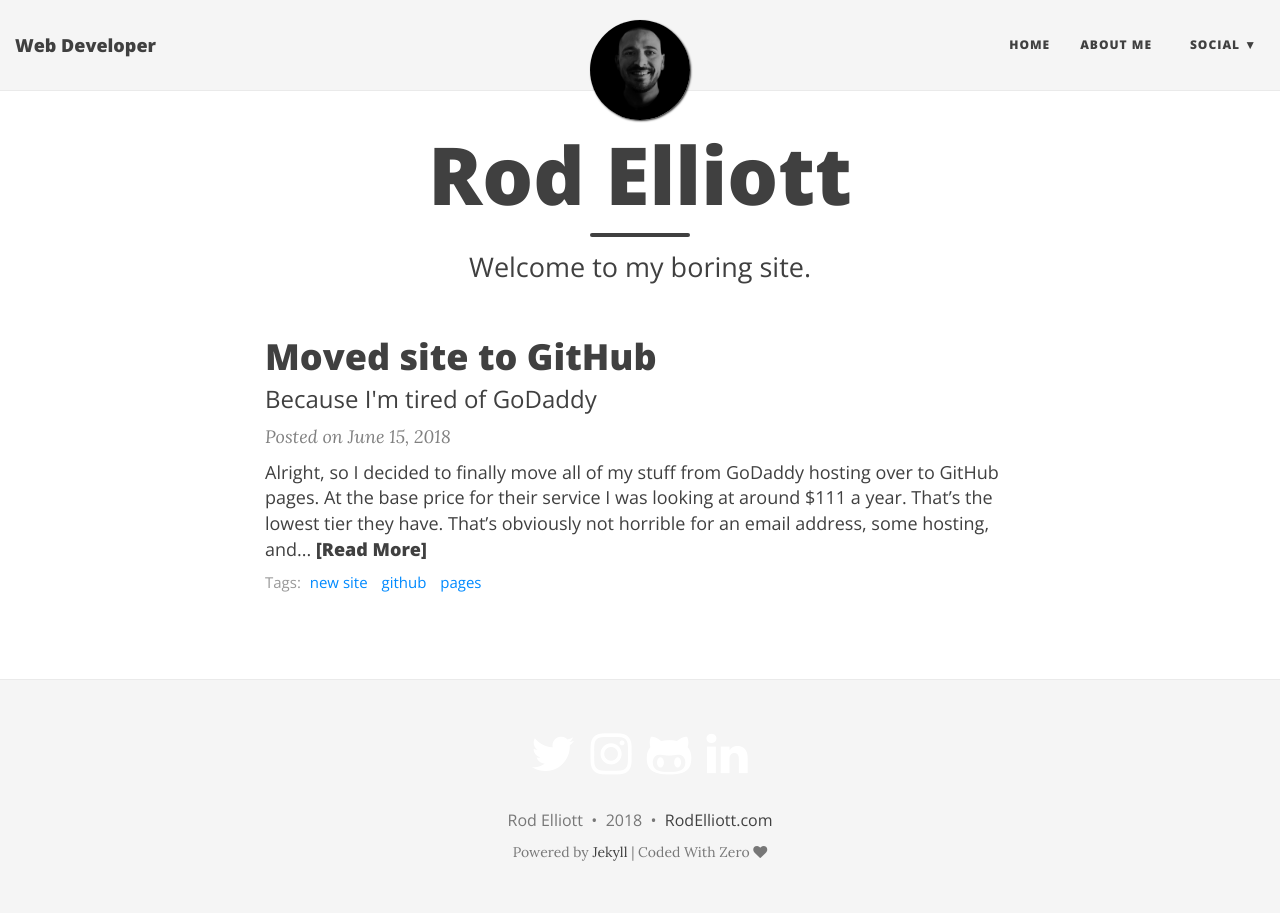
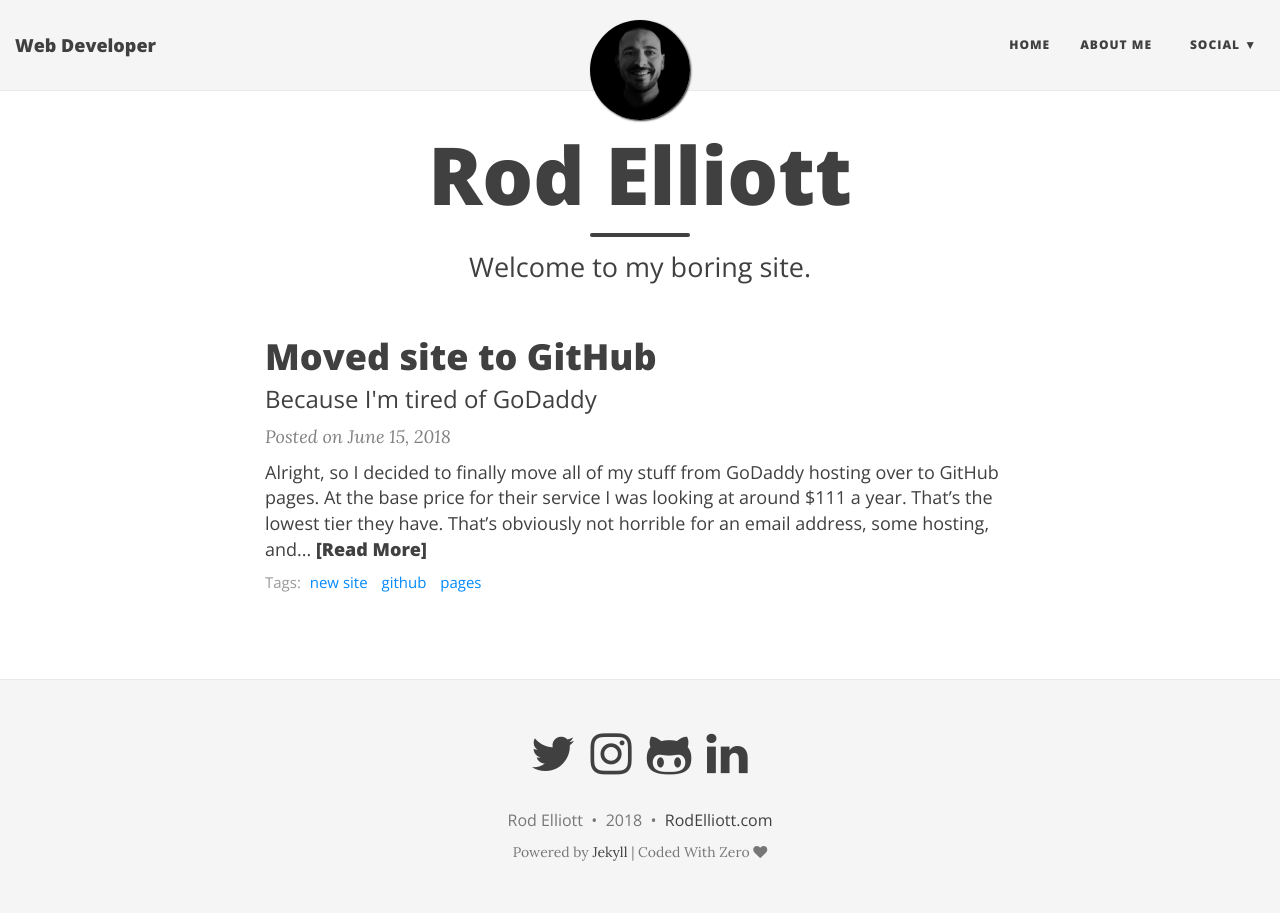
Before and after one commit to rodelliott/rodelliott.github.io, a Jekyll site: the page built from index.html, in a window 1280 px wide. Built offline with Jekyll 4.4.1, drawn with Linux system fonts in a browser that asks for light colours; nearby versions of some CDN libraries; the list of posts is cut into pages by our own code.

Commit message:
new changes

```diff
--- a/_includes/footer.html
+++ b/_includes/footer.html
@@ -15,7 +15,7 @@
               <a href="{{element.baseURL}}{{ site.social-network-links[curkey] }}" title="{{ element.name }}">
             {%- endif -%}
                 <span class="fa-stack fa-lg" aria-hidden="true">
-                  <i class="fa {{ element.icon }} fa-stack-2x fa-inverse"></i>
+                  <i class="fa {{ element.icon }} fa-stack-2x"></i>
                 </span>
                 <span class="sr-only">{{ element.name }}</span>
               </a>
```
Also changed, not shown: 8 other files.
